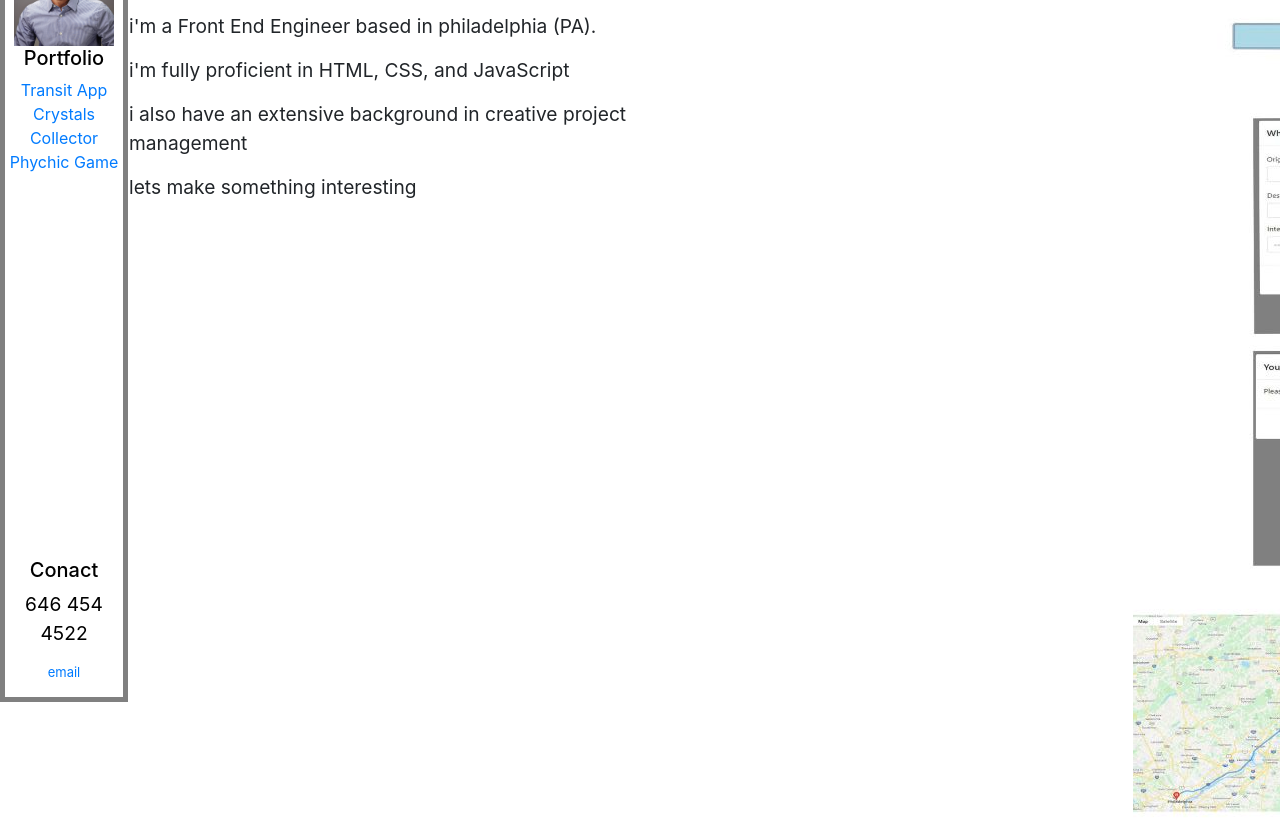
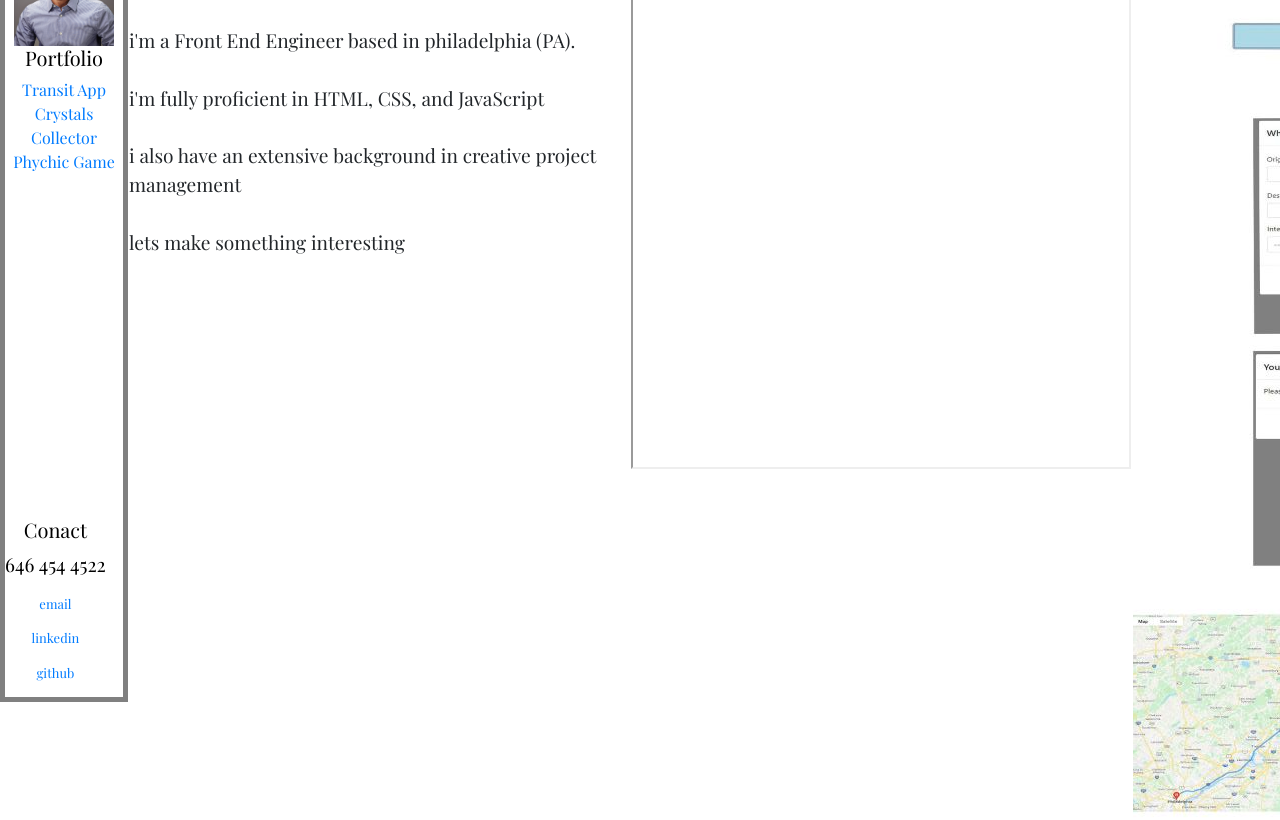
Before and after one commit to DominiqueGriffith/DomGriffith-Portfolio, a plain HTML site: page index.html in a window 1280 px wide. Shown: the part 98-918 px from the top of the page. Drawn offline with nearby package versions, Linux system fonts and the light colour scheme.

Commit message:
added links to email, linkedin, and github. Enabled e-mail to open up send e-mail option. Changed font. Empeded PDF version of resume

```diff
--- a/assets/css/style.css
+++ b/assets/css/style.css
@@ -1,4 +1,8 @@
+
+
 #menu{
+  font-family: 'Playfair Display', serif;
+
   position: fixed;
   left: 0;
   height: 100%;
@@ -20,6 +24,16 @@
   font-size: small;
 
 }
+#linkedin{
+  font-size: small;
+}
+#github{
+  font-size: small;
+}
+
+#paragraphs{
+ font-family: 'Playfair Display', serif;
+}
 /* #pagewrap{
   float: right;
 } */
@@ -27,8 +41,10 @@ body{
   padding-left: 10%;
 }
 #contact{
+
   position: absolute;
   bottom: 0px;
+  text-align: center;
 }
 
 tr {
@@ -42,13 +58,13 @@ tr {
     margin: 0 0 15px 0;
   }
   h1 {
-    font-family: Sans-serif;
+    font-family: 'DM Serif Display', serif;
     font-size: 4em;
     letter-spacing: -1px;
     color: #ccc;
   }
   h2 {
-    font-family: Sans-serif;
+    font-family: 'DM Serif Display', serif;
     font-size: 3em;
     letter-spacing: -1px;
     color: #ccc;
--- a/index.html
+++ b/index.html
@@ -6,6 +6,8 @@
   <meta name="viewport" content="width=device-width, initial-scale=1.0">
   <link rel="stylesheet" href="https://maxcdn.bootstrapcdn.com/bootstrap/4.0.0/css/bootstrap.min.css">
   </link>
+  <link href="https://fonts.googleapis.com/css2?family=DM+Serif+Display&family=Playfair+Display&display=swap"
+    rel="stylesheet">
   <link rel="stylesheet" type="text/css" href="assets/css/lightbox.css">
   <link rel="stylesheet" type="text/css" href="assets/css/style.css">
 
@@ -15,7 +17,7 @@
 
 <div id="menu">
   <p id="name">Dom Griffith</p>
-  <img id=profilepic  src="assets/images/Me.jpg" width="100" height="100">
+  <img id=profilepic src="assets/images/Me.jpg" width="100" height="100">
   <h5>Portfolio</h5>
 
   <a href="https://dominiquegriffith.github.io/Project-1/">Transit App</a>
@@ -24,10 +26,23 @@
   <br>
   <a href="https://dominiquegriffith.github.io/Psychic-Game-/">Phychic Game</a>
 
-   <div id= "contact">
+  <div id="contact">
     <h5>Conact</h5>
     <p>646 454 4522</p>
-  <a href="griffithdomninique@gmail.com"><p id="email">email</p></a>
+
+    <a href="mailto:griffithdomninique@gmail.com">
+      <p id="email">email</p>
+    </a>
+    <a href="https://www.linkedin.com/in/dominiquegriffith/">
+      <p id="linkedin">linkedin</p>
+    </a>
+    <a href="https://github.com/DominiqueGriffith?tab=repositories">
+      <p id="github">github</p>
+    </a>
+  </div>
+
+
+
 
 </div>
 </div>
@@ -42,20 +57,25 @@
     <div class="post">
       <h2>About Me</h2>
       <p id="paragraphs"> hello, my name is Dom Griffith.
-      <p>
+        <br>
+        <br>
         i'm a Front End Engineer based in philadelphia (PA).
-      </p>
-      <p>i'm fully proficient in HTML, CSS, and JavaScript
-      </p>
-      <p> i also have an extensive background in creative project management
-      </p>
-      <p> lets make something interesting
+        <br>
+        <br>
+        i'm fully proficient in HTML, CSS, and JavaScript
+        <br>
+        <br>
+        i also have an extensive background in creative project management
+        <br>
+        <br>
+        lets make something interesting
+        <br>
       </p>
     </div>
 
     <div class="post">
       <h2>Resume</h2>
-
+      <iframe src="assets\images\DominiqueGriffith2020Resume_1.0.pdf" width="100%" height="500px"></iframe>
 
 
     </div>
@@ -63,13 +83,13 @@
     <div class="post">
       <h2>Transit App</h2>
 
-      <a  href="assets/images/TransitAppAll.jpg"   data-lightbox="image1" ><img class="example-image"
-        src="assets/images/TransitAppAll - Copy.jpg"  alt="image-1" /></a>
+      <a href="assets/images/TransitAppAll.jpg" data-lightbox="image1"><img class="example-image"
+          src="assets/images/TransitAppAll - Copy.jpg" alt="image-1" /></a>
     </div>
 
     <div class="post">
       <h2>Black Bixa</h2>
-
+      <p> (Stills from video project will be included)</p>
     </div>
 
 
```
Lines whose indentation alone changed are shown as unchanged.
